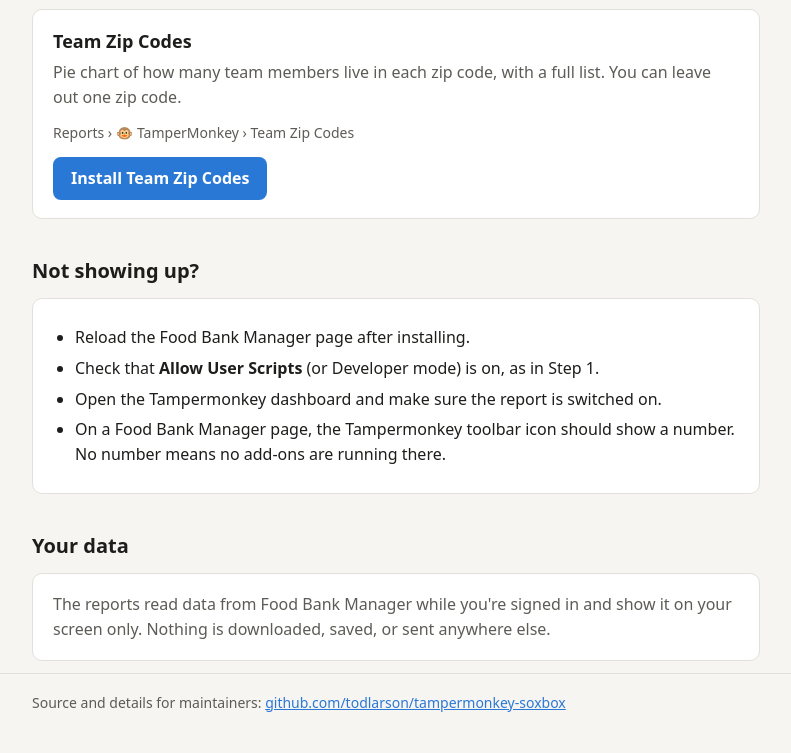
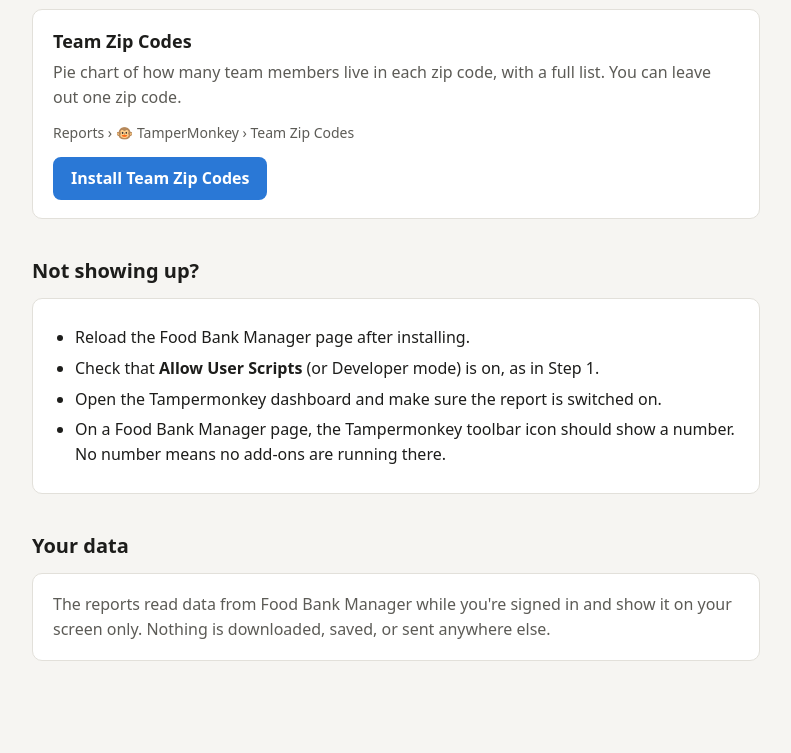
Before and after one commit to todlarson/tampermonkey-soxbox, a plain HTML site: page docs/index.html in a window 1280 px wide. Shown: the part 966-1719 px from the top of the page, without its empty margins (244-1035 px from the left). After the commit the page ends 1639 px from the top, so only its background shows below. Drawn offline with Linux system fonts and the light colour scheme.

Commit message:
Install page: remove GitHub footer link
Co-Authored-By: Claude Opus 5.5 <noreply@anthropic.com>

```diff
--- a/docs/index.html
+++ b/docs/index.html
@@ -84,7 +84,6 @@
   }
   .note { color: var(--muted); font-size: 14px; }
   a { color: var(--accent); }
-  footer { color: var(--muted); font-size: 14px; border-top: 1px solid var(--border); padding: 18px 0 40px; }
 </style>
 </head>
 <body>
@@ -150,12 +149,5 @@
       Nothing is downloaded, saved, or sent anywhere else.</p>
   </div>
 </main>
-
-<footer>
-  <div class="wrap">
-    Source and details for maintainers:
-    <a href="https://github.com/todlarson/tampermonkey-soxbox">github.com/todlarson/tampermonkey-soxbox</a>
-  </div>
-</footer>
 </body>
 </html>
```
